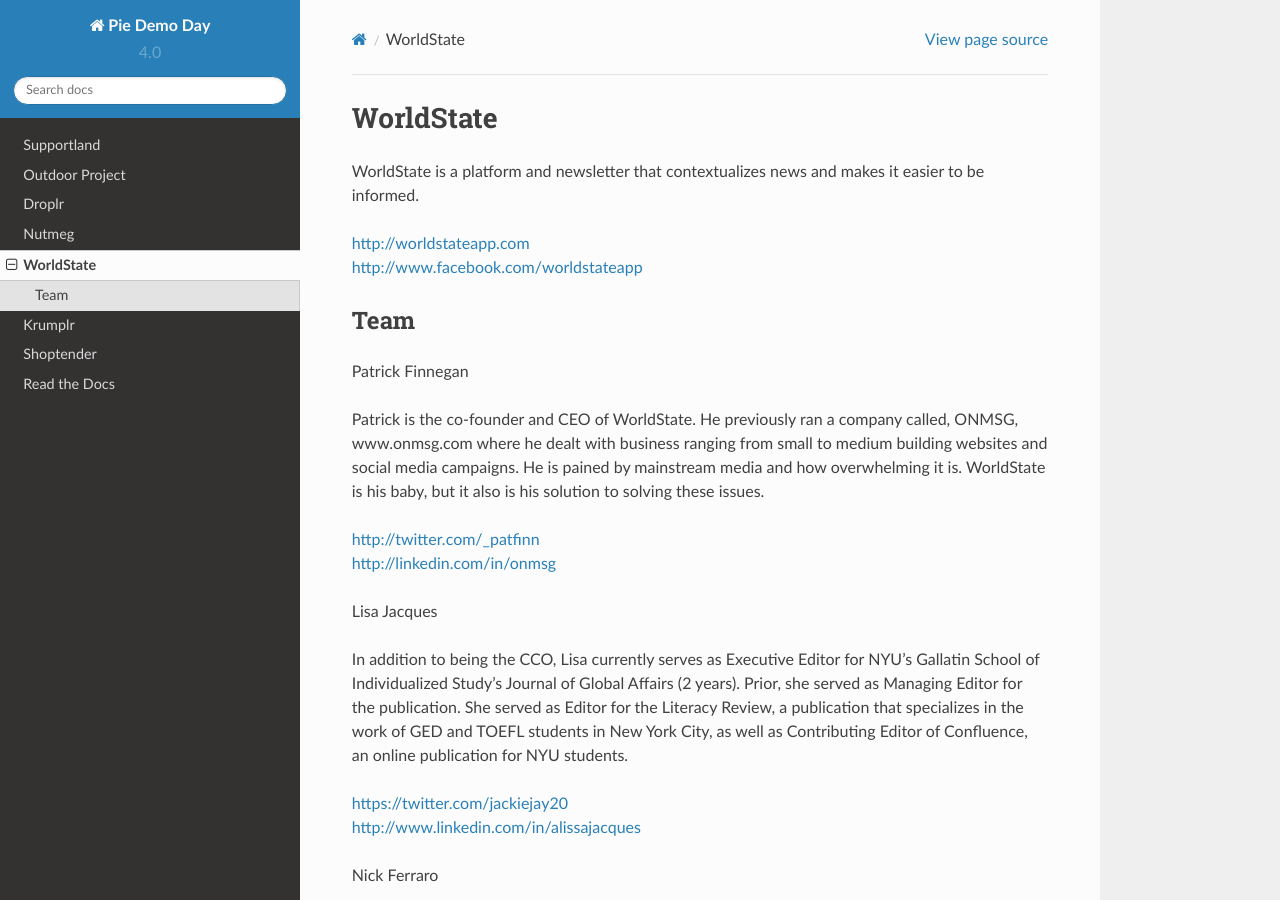
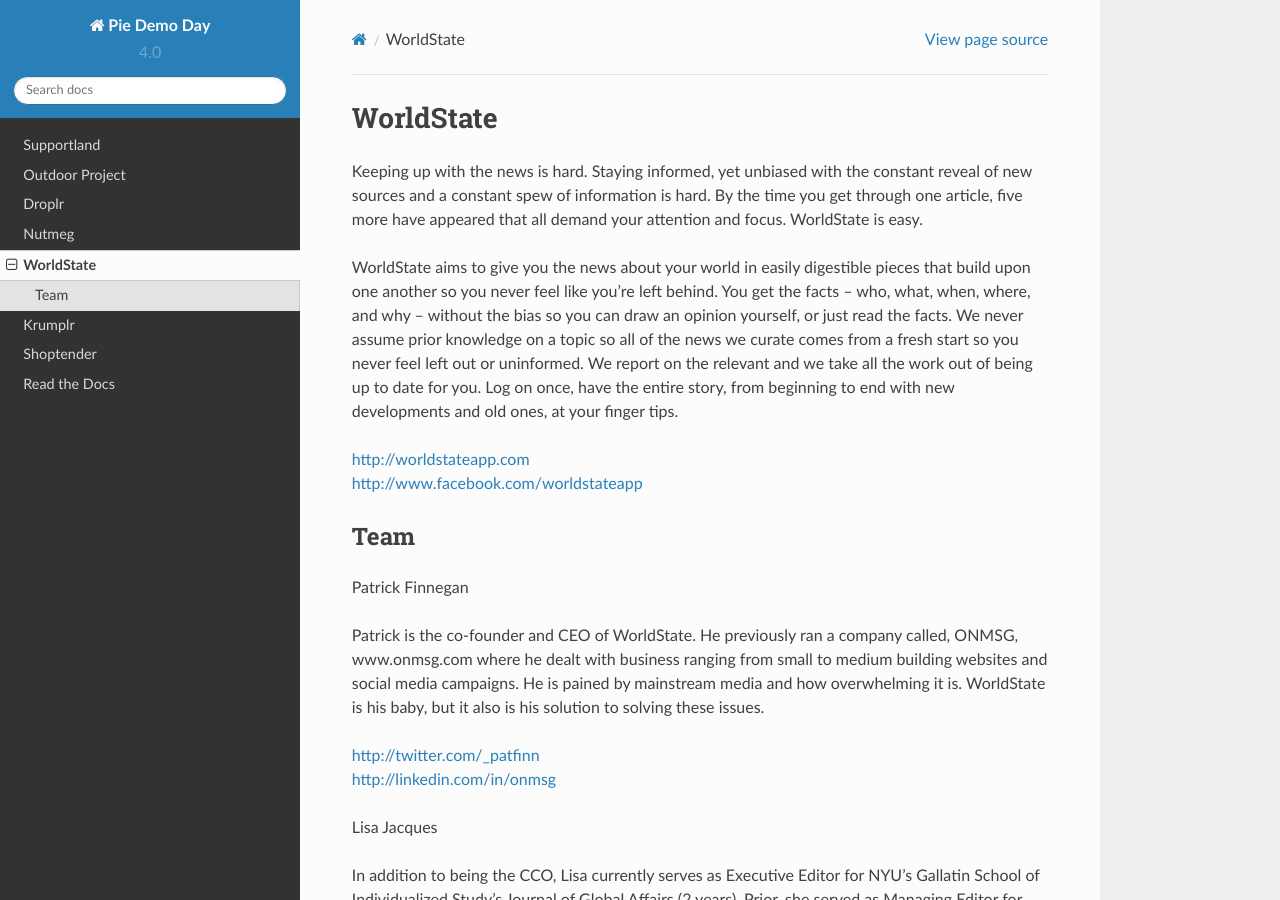
Before and after one commit to piepdx/pie-docs, a Sphinx documentation site: the page built from docs/worldstate.rst, in a window 1280 px wide and 900 px high. Built offline with Sphinx 7.4.7 and the Read the Docs theme 2.0.0, drawn with Linux system fonts in a browser that asks for light colours.

Commit message:
new summary!

```diff
--- a/docs/worldstate.rst
+++ b/docs/worldstate.rst
@@ -1,7 +1,9 @@
 WorldState
 -----------
 
-WorldState is a platform and newsletter that contextualizes news and makes it easier to be informed.
+Keeping up with the news is hard. Staying informed, yet unbiased with the constant reveal of new sources and a constant spew of information is hard.  By the time you get through one article, five more have appeared that all demand your attention and focus. WorldState is easy.
+
+WorldState aims to give you the news about your world in easily digestible pieces that build upon one another so you never feel like you're left behind. You get the facts -- who, what, when, where, and why -- without the bias so you can draw an opinion yourself, or just read the facts. We never assume prior knowledge on a topic so all of the news we curate comes from a fresh start so you never feel left out or uninformed. We report on the relevant and we take all the work out of being up to date for you. Log on once, have the entire story, from beginning to end with new developments and old ones, at your finger tips.
 
 | http://worldstateapp.com
 | http://www.facebook.com/worldstateapp
```
